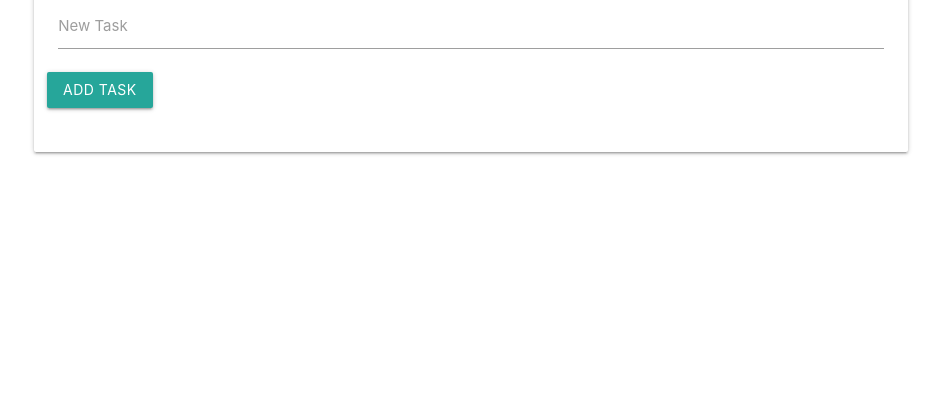
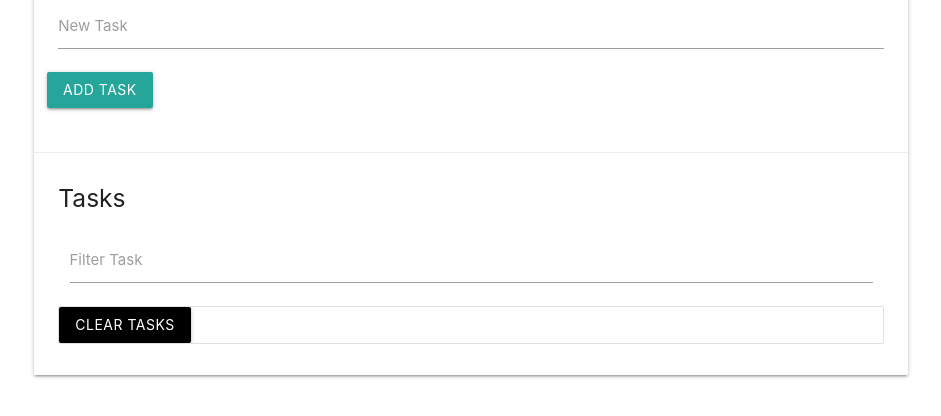
Before and after one commit to sa00445/TodoList-JS, a plain HTML site: page index.html in a window 1280 px wide. Shown: the part 84-500 px from the top of the page, without its empty margins (169-1110 px from the left). Drawn offline with nearby package versions, Linux system fonts and the light colour scheme.

Commit message:
add task list and task filter feature

```diff
--- a/index.html
+++ b/index.html
@@ -26,6 +26,16 @@
               </form>
             </div>
           </div>
+          <div class="card-action">
+            <h5 id="task-title">Tasks</h5>
+            <div class="input-field col s12">
+              <input type="text" name="filter" id="filter">
+              <label for="filter">Filter Task</label>
+            </div>
+            <ul class="collection">
+              <a href="#" class="clear-tasks btn black">Clear Tasks</a>
+            </ul>
+          </div>
         </div>
       </div>
     </div>
```
